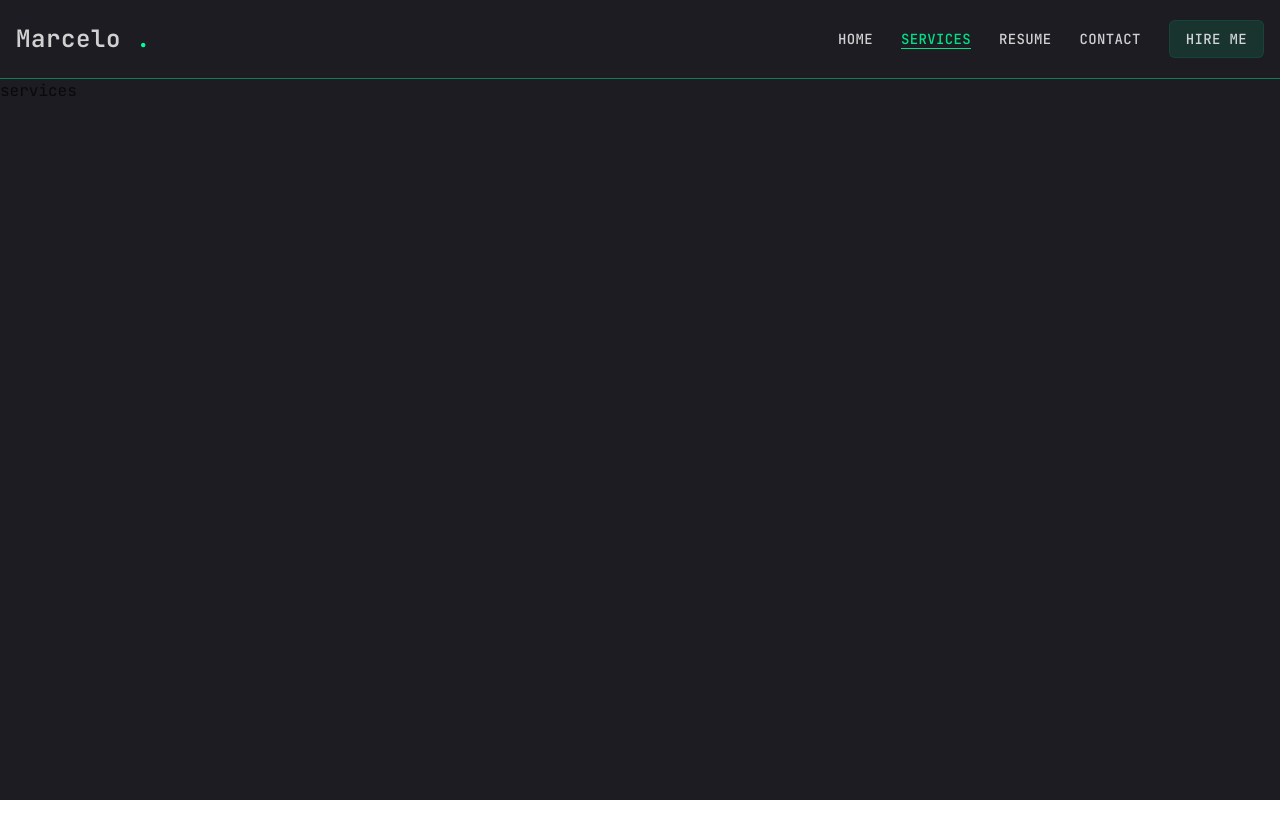
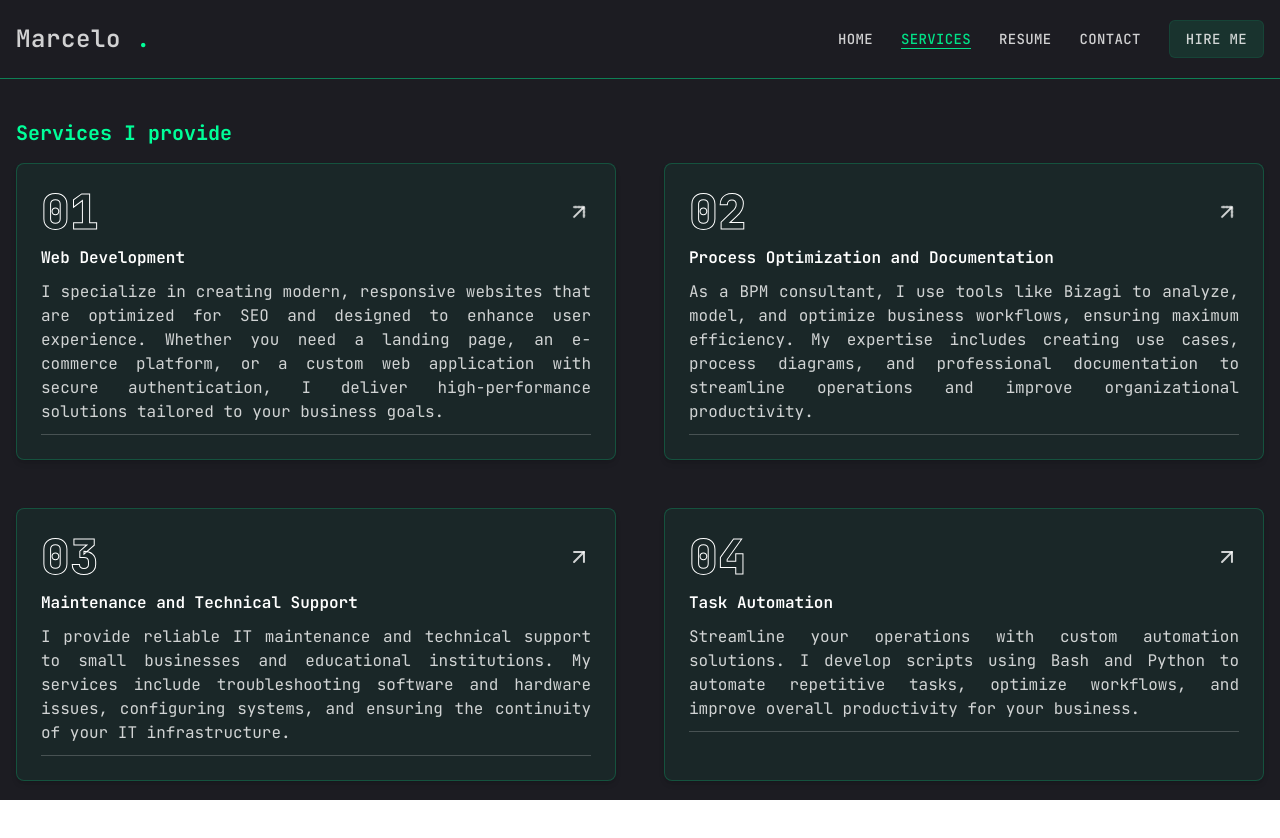
Before and after one commit to Blacklifth/myportfolio, a Next.js app: page /services in a window 1280 px wide. Shown: the top 838 px of the page. Before the commit the page ends 800 px from the top, so only its background shows below. Built offline with nearby package versions, Linux system fonts and the light colour scheme.

Commit message:
Services Page Added. -global css: created new class text-outline. -layout.tsx added new class -page.tsx added services cards  -PageLayouttsx added motion to ease in content -title.tsx added title ass children -index.tsx added new constants for servicesData

```diff
--- a/app/globals.css
+++ b/app/globals.css
@@ -82,6 +82,12 @@
     .hoverEffect {
         @apply transition-all duration-300 cursor-pointer ease-in-out;
     }
+    .text-outline {
+        -webkit-text-stroke: 1px #ffffff;
+    }
+    .text-outline:hover {
+        -webkit-text-stroke: 1px #00ff99;
+    }
 }
 
 /*:root{
--- a/app/layout.tsx
+++ b/app/layout.tsx
@@ -25,7 +25,7 @@ export default function RootLayout({
 }>) {
     return (
         <html lang="en">
-            <body className={`${raleway.variable} antialiased`}>
+            <body className={`${raleway.variable} antialiased text-white/80`}>
                 <Header />
                 <StairTransition />
                 <PageTransition>{children}</PageTransition>
--- a/app/services/page.tsx
+++ b/app/services/page.tsx
@@ -1,7 +1,44 @@
+import PageLayout from "@/components/PageLayout";
+import Title from "@/components/Title";
+import { Separator } from "@/components/ui/separator";
+import { servicesData } from "@/constants";
+import { ArrowUp } from "lucide-react";
+import Link from "next/link";
 import React from "react";
 
 const ServicesPage = () => {
-    return <div>services</div>;
+    return (
+        <section className="min-h-[80vh] flex flex-col w-full py-5 md:py-10">
+            <PageLayout>
+                <Title>Services I provide</Title>
+                <div className="grid grid-cols-1 md:grid-cols-2 gap-5 md:gap-12">
+                    {servicesData?.map((item) => (
+                        <div
+                            key={item?._id}
+                            className="flex flex-col p-6 bg-lightSky/5 border border-lightSky/20 hover:border-lightSky/30 rounded-lg shadow-md group hover:shadow-lg gap-2.5 hoverEffect"
+                        >
+                            <div className="w-full flex items-center justify-between ">
+                                <p className="text-5xl font-extrabold text-outline text-transparent  group-hover:text-outline-hover hoverEffect">
+                                    {item?._id}
+                                </p>
+
+                                <Link href={item?.href} target="_Blank">
+                                    <ArrowUp className="rotate-45" />{" "}
+                                </Link>
+                            </div>
+                            <h2 className="font-semibold text-white">
+                                {item?.title}
+                            </h2>
+                            <p className="text-sm md:text-base text-justify ">
+                                {item?.description}
+                            </p>
+                            <Separator className="bg-white/20" />
+                        </div>
+                    ))}
+                </div>
+            </PageLayout>
+        </section>
+    );
 };
 
 export default ServicesPage;
--- /dev/null
+++ b/components/PageLayout.tsx
@@ -0,0 +1,26 @@
+"use client";
+import { cn } from "@/lib/utils";
+import Container from "./Container";
+import { motion } from "motion/react";
+interface Props {
+    children: React.ReactNode;
+    className?: string;
+}
+
+const PageLayout = ({ children, className }: Props) => {
+    return (
+        <Container className={cn("w-full", className)}>
+            <motion.div
+                initial={{ opacity: 0 }}
+                animate={{
+                    opacity: 1,
+                    transition: { delay: 2.4, duration: 0.4, ease: "easeIn" },
+                }}
+            >
+                {children}
+            </motion.div>
+        </Container>
+    );
+};
+
+export default PageLayout;
--- /dev/null
+++ b/components/Title.tsx
@@ -0,0 +1,17 @@
+import { cn } from "@/lib/utils";
+import React from "react";
+
+interface Props {
+    children: React.ReactNode;
+    className?: string;
+}
+
+const Title = ({ children, className }: Props) => {
+    return (
+        <h2 className={cn("text-xl text-lightSky font-bold mb-4 ", className)}>
+            {children}
+        </h2>
+    );
+};
+
+export default Title;
--- a/constants/index.ts
+++ b/constants/index.ts
@@ -11,3 +11,48 @@ export const statsData = [
     { num: 8, title: "Skills Mastered" },
     { num: 200, title: "Code commits" },
 ];
+
+export const servicesData = [
+    {
+        _id: "01",
+        title: "Web Development",
+        description:
+            "I specialize in creating modern, responsive websites that are optimized for SEO and designed to enhance user experience. Whether you need a landing page, an e-commerce platform, or a custom web application with secure authentication, I deliver high-performance solutions tailored to your business goals.",
+        href: "https://myportfolio-tau-hazel-90.vercel.app/",
+    },
+    {
+        _id: "02",
+        title: "Process Optimization and Documentation",
+        description:
+            "As a BPM consultant, I use tools like Bizagi to analyze, model, and optimize business workflows, ensuring maximum efficiency. My expertise includes creating use cases, process diagrams, and professional documentation to streamline operations and improve organizational productivity.",
+        href: "",
+    },
+    {
+        _id: "03",
+        title: "Maintenance and Technical Support",
+        description:
+            "I provide reliable IT maintenance and technical support to small businesses and educational institutions. My services include troubleshooting software and hardware issues, configuring systems, and ensuring the continuity of your IT infrastructure.",
+        href: "",
+    },
+    {
+        _id: "04",
+        title: "Task Automation",
+        description:
+            "Streamline your operations with custom automation solutions. I develop scripts using Bash and Python to automate repetitive tasks, optimize workflows, and improve overall productivity for your business.",
+        href: "",
+    },
+    {
+        _id: "05",
+        title: "Digital Marketing and SEO",
+        description:
+            "Increase your online visibility with websites that are optimized for search engines and tailored to your audience. I focus on responsive design, keyword optimization, and user-friendly navigation to help you rank higher and attract more traffic.",
+        href: "",
+    },
+    {
+        _id: "06",
+        title: "Professional Portfolio Creation",
+        description:
+            "Stand out with a custom-built portfolio website. I design polished, professional websites with integrated contact forms, WhatsApp, and hosting management. Perfect for showcasing your work and making a strong first impression.",
+        href: "",
+    },
+];
```
